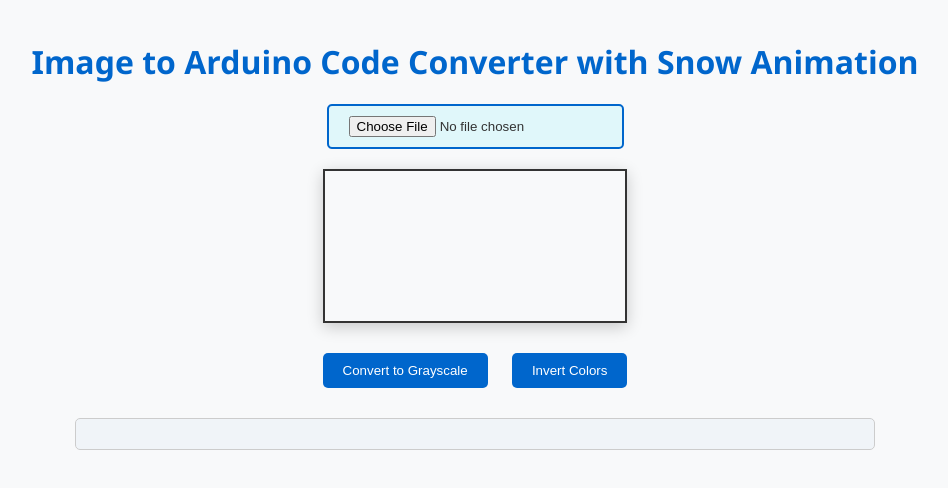
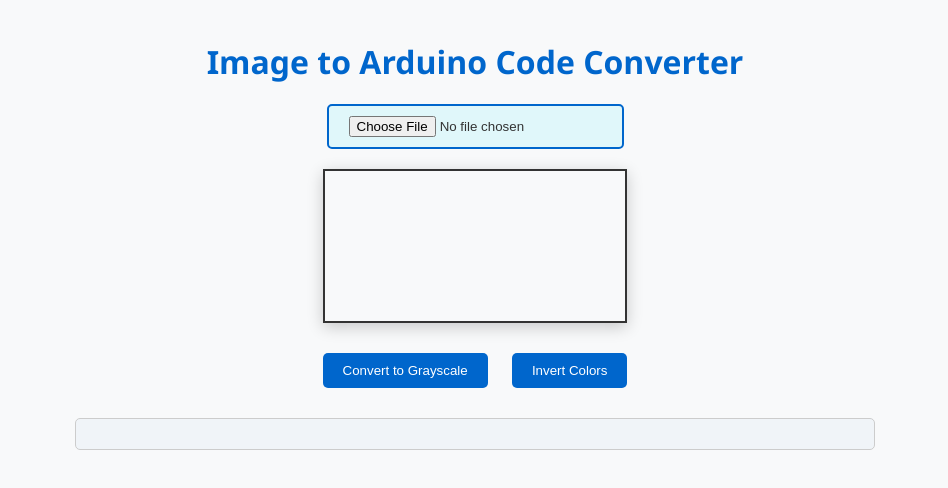
Before and after one commit to tytik49/image-to-arduino-converter, a plain HTML site: page index.html in a window 1280 px wide. Shown: the whole page, without its empty margins (165-1113 px from the left). Drawn offline with Linux system fonts and the light colour scheme.

Commit message:
Update index.html

```diff
--- a/index.html
+++ b/index.html
@@ -3,15 +3,13 @@
 <head>
     <meta charset="UTF-8">
     <meta name="viewport" content="width=device-width, initial-scale=1.0">
-    <title>Image to Arduino Code Converter with Snow Animation</title>
+    <title>Image to Arduino Code Converter</title>
     <style>
         body {
             font-family: 'Segoe UI', Tahoma, Geneva, Verdana, sans-serif;
             margin: 40px;
             background-color: #f8f9fa;
             color: #333;
-            overflow: hidden; /* Скрывает полосы прокрутки */
-            position: relative;
         }
         h1 {
             text-align: center;
@@ -21,8 +19,6 @@
             max-width: 800px;
             margin: 0 auto;
             text-align: center;
-            z-index: 1;
-            position: relative;
         }
         input[type="file"] {
             display: block;
@@ -71,35 +67,11 @@
             max-width: 100%;
             max-height: 400px;
         }
-        .snowflake {
-            position: fixed;
-            top: -50px;
-            z-index: 0;
-            user-select: none;
-            pointer-events: none;
-            animation: fall linear infinite, spin linear infinite;
-        }
-        @keyframes fall {
-            0% {
-                transform: translateY(0) rotate(0deg);
-            }
-            100% {
-                transform: translateY(100vh) rotate(360deg);
-            }
-        }
-        @keyframes spin {
-            0% {
-                transform: rotate(0deg);
-            }
-            100% {
-                transform: rotate(360deg);
-            }
-        }
     </style>
 </head>
 <body>
-    <h1>Image to Arduino Code Converter with Snow Animation</h1>
     <div class="container">
+        <h1>Image to Arduino Code Converter</h1>
         <input type="file" id="imageInput" accept="image/*">
         <canvas id="canvas"></canvas>
         <div class="controls">
@@ -184,25 +156,6 @@
 
         grayscaleButton.addEventListener('click', applyGrayscale);
         invertButton.addEventListener('click', invertColors);
-
-        // Функция для создания снежинки
-        function createSnowflake() {
-            const snowflake = document.createElement('div');
-            snowflake.classList.add('snowflake');
-            snowflake.textContent = '❄️'; // Можно заменить на символ или изображение снежинки
-            snowflake.style.left = Math.random() * 100 + 'vw';
-            snowflake.style.fontSize = Math.random() * 20 + 10 + 'px';
-            snowflake.style.animationDuration = Math.random() * 5 + 3 + 's';
-
-            document.body.appendChild(snowflake);
-
-            setTimeout(() => {
-                snowflake.remove();
-            }, (Math.random() * 5 + 3) * 1000);
-        }
-
-        // Генерация снежинок каждую секунду
-        setInterval(createSnowflake, 300);
     </script>
 </body>
 </html>
```
